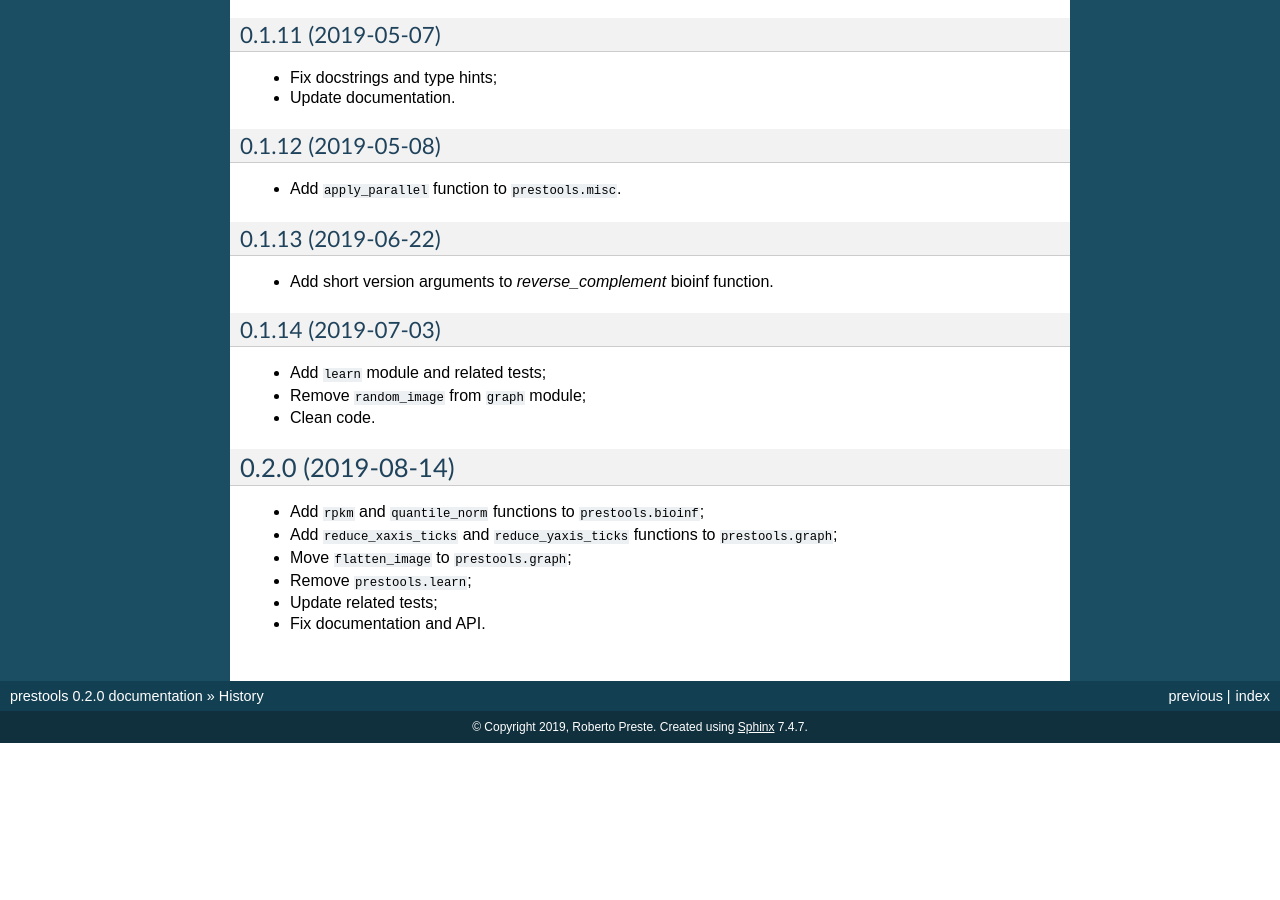
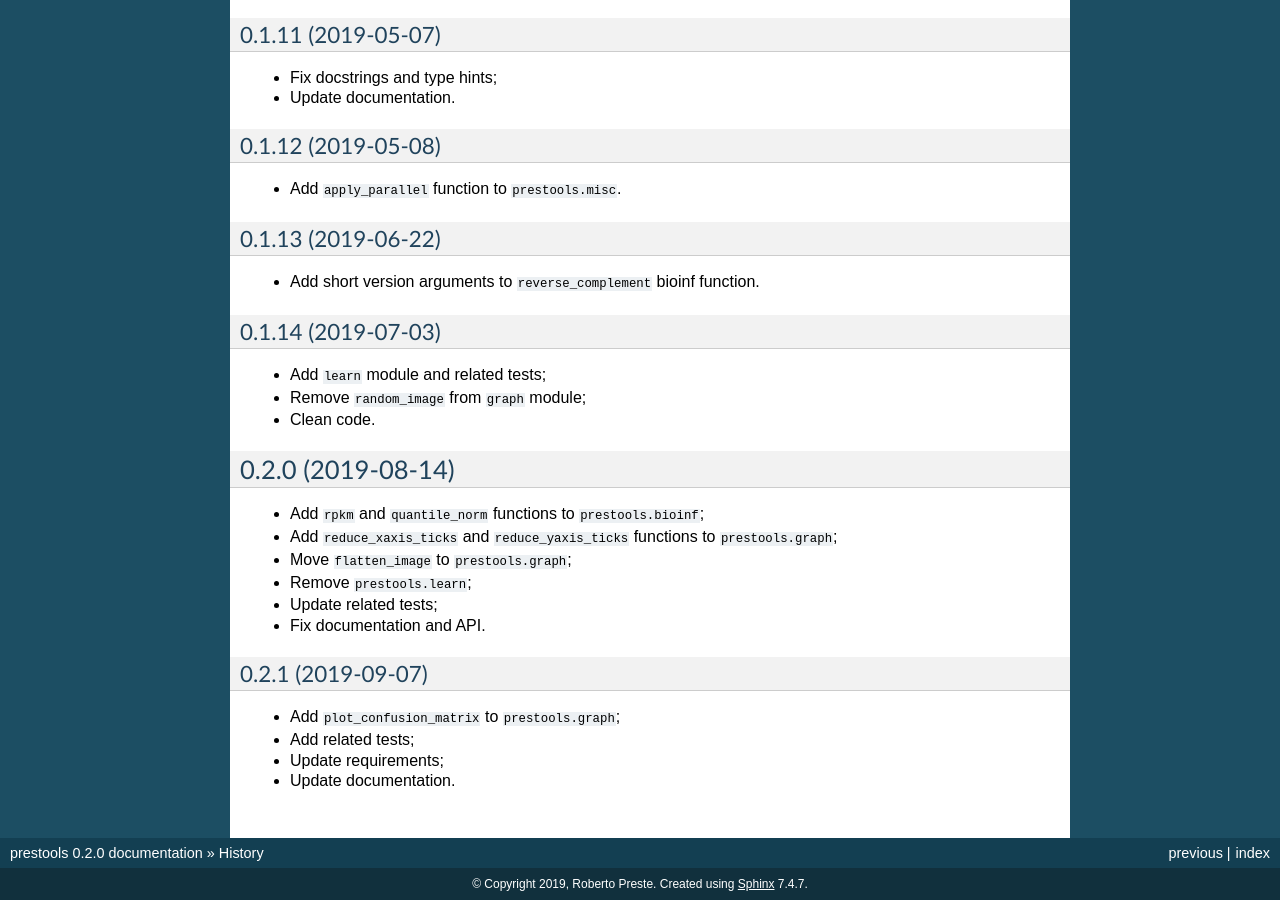
Before and after one commit to robertopreste/prestools, a Sphinx documentation site: the page built from docs/history.rst, in a window 1280 px wide and 900 px high, scrolled down 1229 px. Built offline with Sphinx 7.4.7, drawn with Linux system fonts in a browser that asks for light colours; before the commit the page ends 1972 px from its top, so only the background shows below that.

Commit message:
Update docs

```diff
--- a/HISTORY.rst
+++ b/HISTORY.rst
@@ -77,7 +77,7 @@ History
 0.1.13 (2019-06-22)
 -------------------
 
-* Add short version arguments to `reverse_complement` bioinf function.
+* Add short version arguments to ``reverse_complement`` bioinf function.
 
 0.1.14 (2019-07-03)
 -------------------
@@ -95,3 +95,11 @@ History
 * Remove ``prestools.learn``;
 * Update related tests;
 * Fix documentation and API.
+
+0.2.1 (2019-09-07)
+------------------
+
+* Add ``plot_confusion_matrix`` to ``prestools.graph``;
+* Add related tests;
+* Update requirements;
+* Update documentation.
```
Also changed, not shown: README.rst (+1 -6 lines), docs/api.rst (+0 -13 lines).
